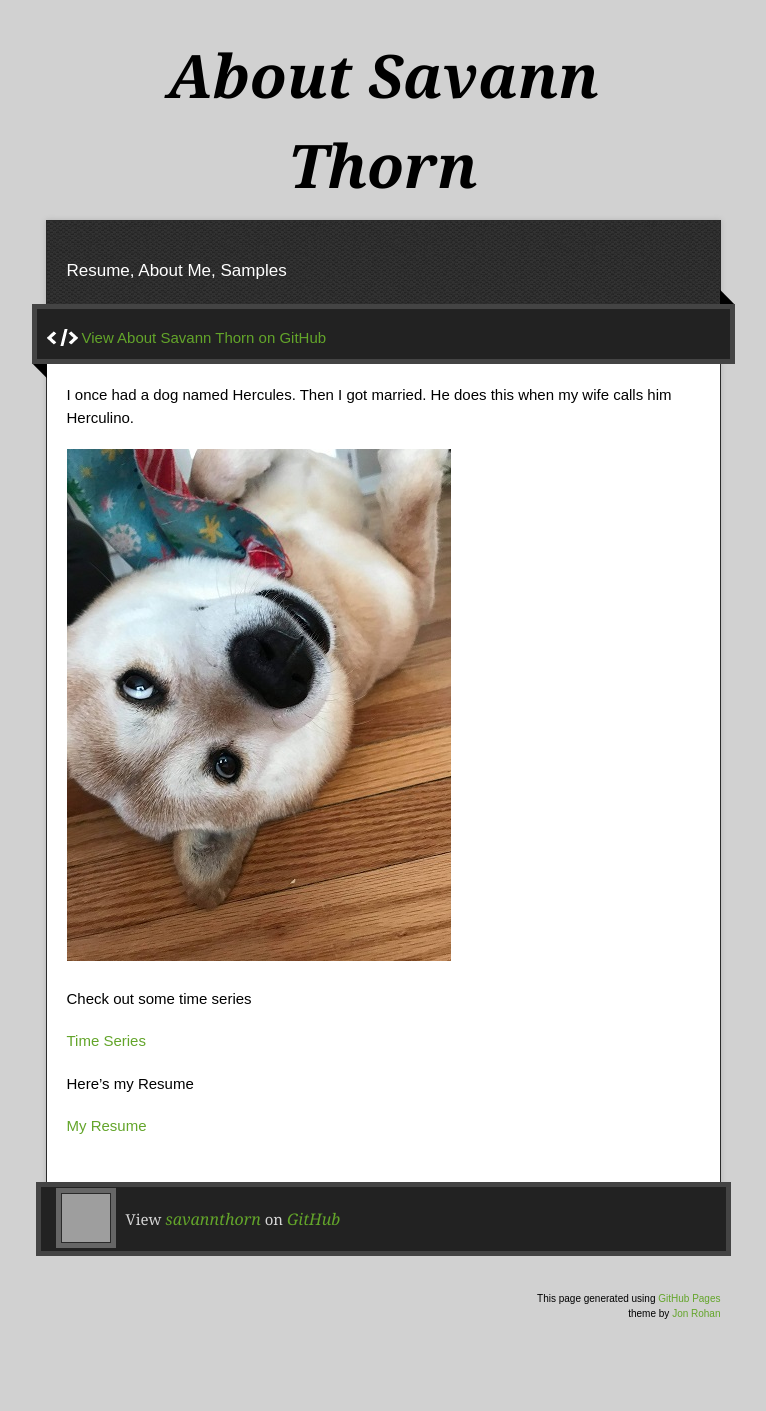
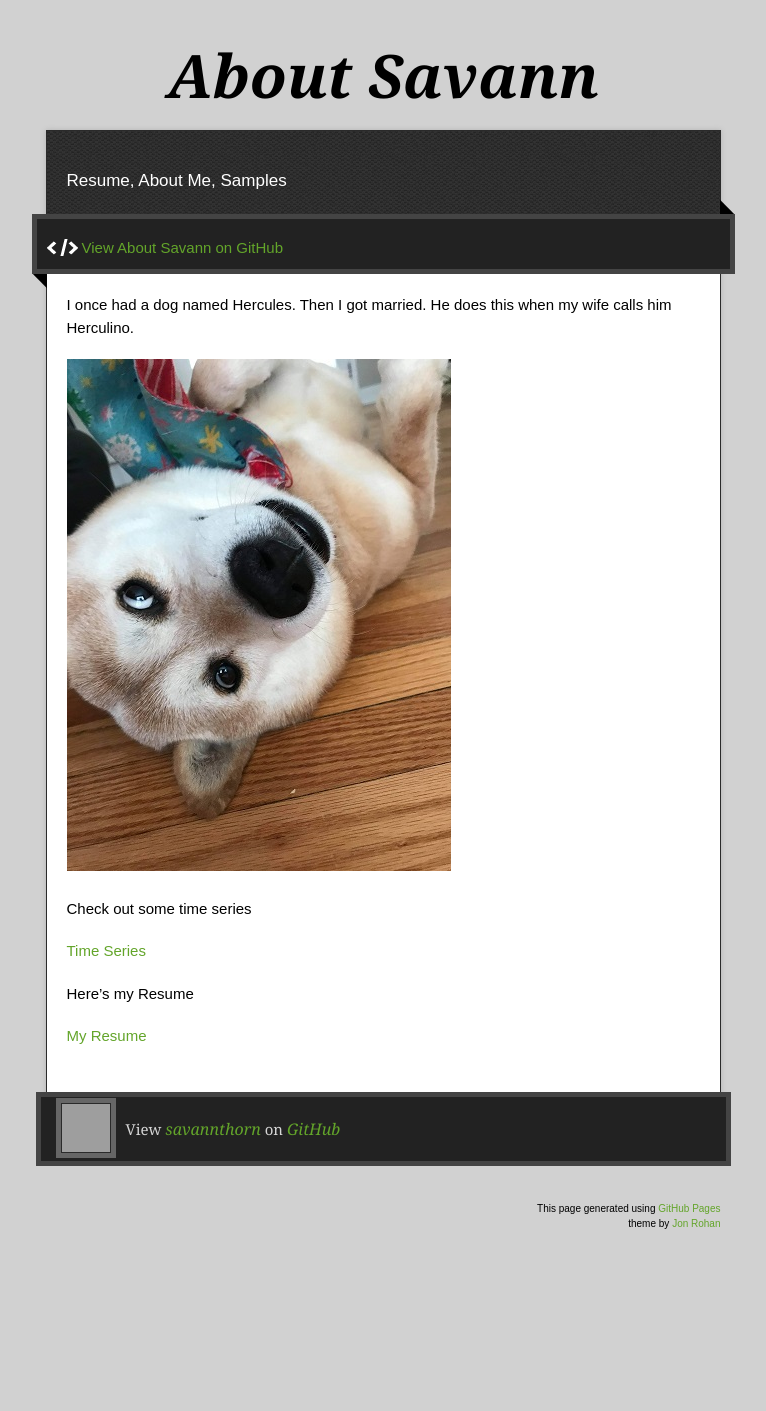
Before and after one commit to savannthorn/savannthorn.github.io, a Jekyll site: the page built from index.md, in a window 1280 px wide. Shown: the whole page, without its empty margins (257-1023 px from the left). Built offline with Jekyll 4.4.1, drawn with Linux system fonts in a browser that asks for light colours; our own code applies the rules of GitHub Pages for plain Markdown files; after the commit the page ends 1321 px from its top, so only the background shows below that; grey boxes are pictures that could not be loaded.

Commit message:
Update _config.yml

```diff
--- a/_config.yml
+++ b/_config.yml
@@ -1,4 +1,4 @@
-title: About Savann Thorn
+title: About Savann
 description: Resume, About Me, Samples
 show_downloads: false
 google_analytics:
```
